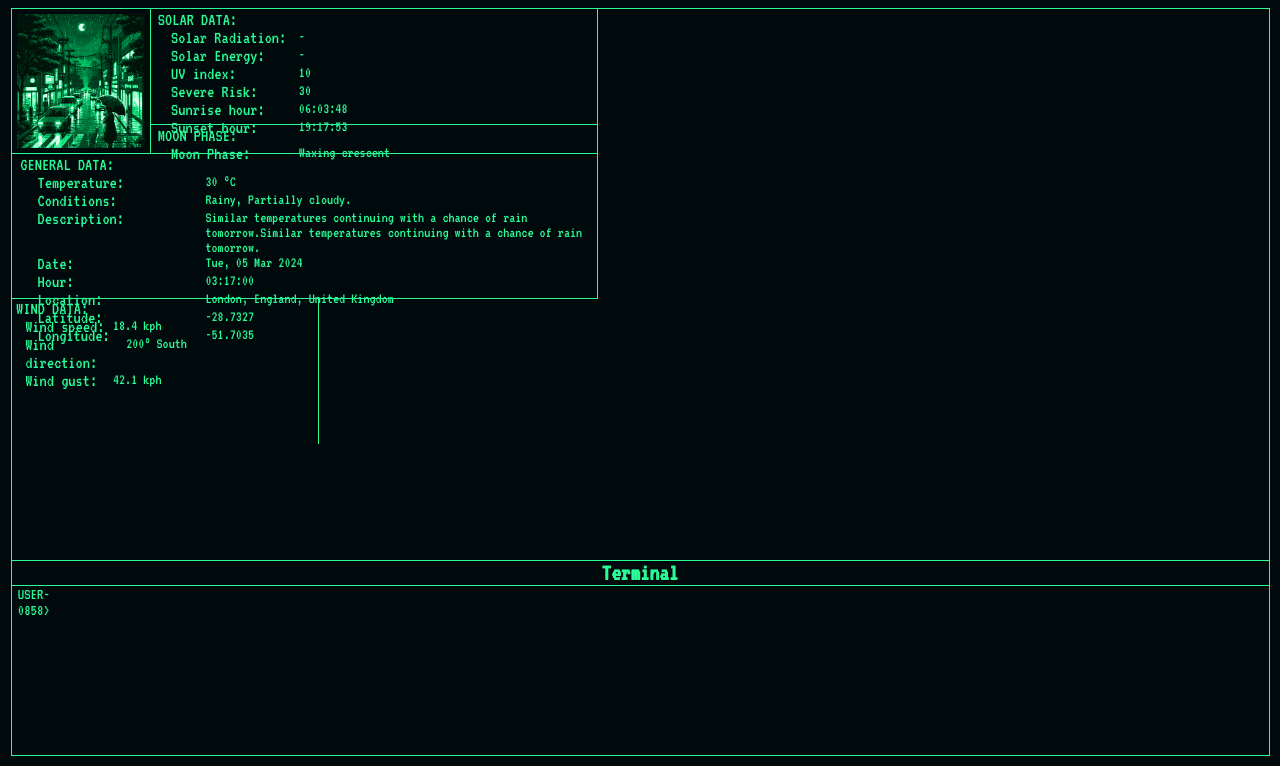
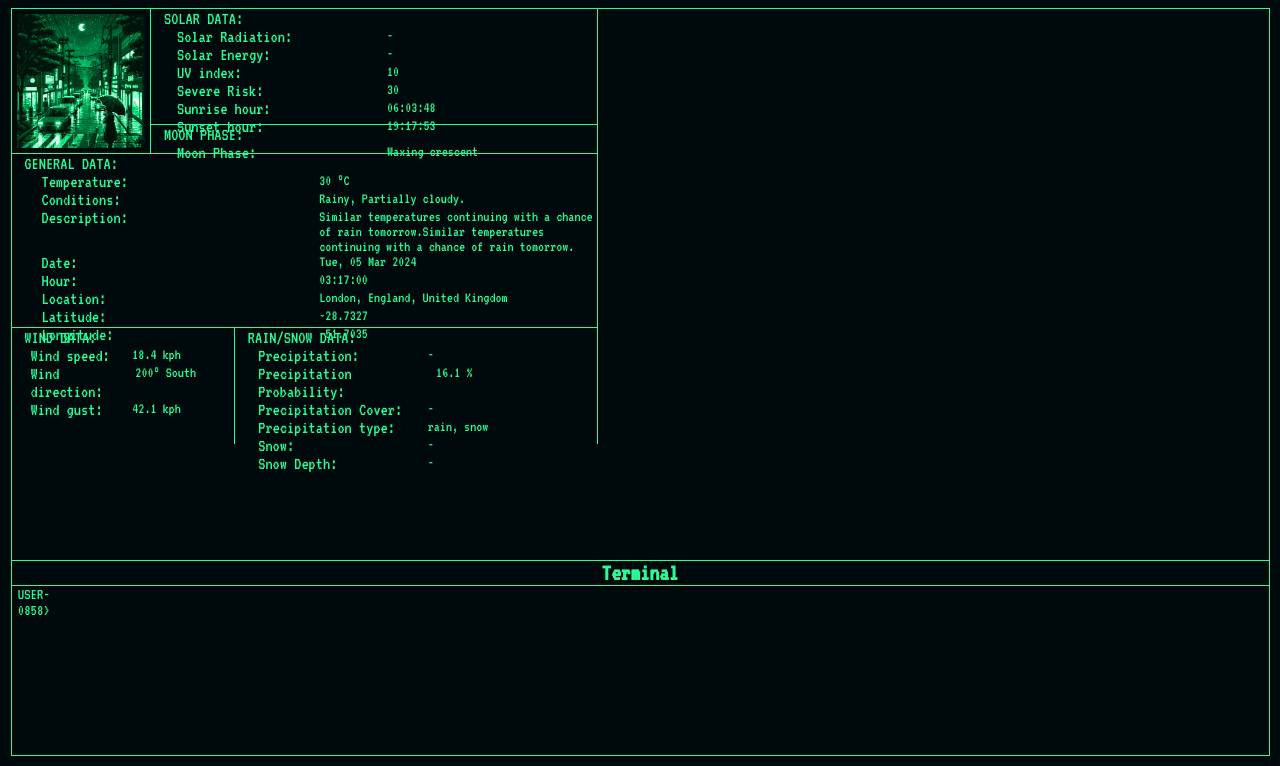
Before and after one commit to GabePalla/universal-weather-forecast-system, a plain HTML site: page index.html in a window 1280 px wide. Shown: the part 34-800 px from the top of the page. Drawn offline with Linux system fonts and the light colour scheme.

Commit message:
Implementation of the rain-snow field

```diff
--- a/conf/weather-data-config.json
+++ b/conf/weather-data-config.json
@@ -51,5 +51,49 @@
             "metric": "",
             "uk": ""
         }
+    ],
+    "rainSnowData" : [
+        {
+            "label": "Precipitation:",
+            "key": "precip",
+            "us": "inches",
+            "metric": "mm",
+            "uk": "mm"
+        },
+        {
+            "label": "Precipitation Probability:",
+            "key": "precipprob",
+            "us": "%",
+            "metric": "%",
+            "uk": "%"
+        },
+        {
+            "label": "Precipitation Cover:",
+            "key": "precipcover",
+            "us": "%",
+            "metric": "%",
+            "uk": "%"
+        },
+        {
+            "label": "Precipitation type:",
+            "key": "preciptype",
+            "us": "",
+            "metric": "",
+            "uk": ""
+        },
+        {
+            "label": "Snow:",
+            "key": "snow",
+            "us": "inches",
+            "metric": "cm",
+            "uk": "cm"
+        },
+        {
+            "label": "Snow Depth:",
+            "key": "snowdepth",
+            "us": "inches",
+            "metric": "cm",
+            "uk": "cm"
+        }
     ]
 }
--- a/index.html
+++ b/index.html
@@ -43,6 +43,12 @@
                 <ul data-wind-data-body></ul>
             </div>
 
+            <div
+                class="rain-snow-data weather-data-container rain-snow-data-container-border default-container">
+                <label>RAIN/SNOW DATA:</label>
+                <ul data-rain-snow-data-body></ul>
+            </div>
+
         </section>
 
         <section class="input-data-container">
--- a/js/weather-data.js
+++ b/js/weather-data.js
@@ -2,6 +2,7 @@ const solarDataBody = document.querySelector('[data-solar-data-body]');
 const moonPhaseDataBody = document.querySelector('[data-moon-phase-data-body]')
 const generalDataBody = document.querySelector('[data-general-data-body]')
 const windDataBody = document.querySelector('[data-wind-data-body]')
+const rainSnowDataBody = document.querySelector('[data-rain-snow-data-body]')
 
 
 const solarDataMook = {
@@ -19,7 +20,7 @@ const moonPhaseDataMook = {
     "moonphase": 'Waxing crescent',
 };
 
-const GeneralDataMook = {
+const generalDataMook = {
     "temp": "30",
     "conditions": "Rainy, Partially cloudy.",
     "description": "Similar temperatures continuing with a chance of rain tomorrow.Similar temperatures continuing with a chance of rain tomorrow.",
@@ -31,10 +32,19 @@ const GeneralDataMook = {
     "datetimeEpoch": 1709608620,
 };
 
-const WindDataMook = {
+const windDataMook = {
     "windgust": 42.1,
     "windspeed": 18.4,
     "winddir": 200,
+};
+
+const rainSnowDataMook = {
+    "precip": 0,
+    "precipprob": 16.1,
+    "precipcover": 0,
+    "preciptype": "rain, snow",
+    "snow": 0,
+    "snowdepth": 0,
 };
 
 function dataGenerator(labelAndKeysList, requestResponse, htmlElement, dataUnit) {
@@ -128,35 +138,35 @@ async function getDataConfiguration() {
 
 function windDirectionDesc(dir) {
 
-    if(dir >= 340 && dir <= 360 || dir >= 0 && dir <= 20) {
+    if (dir >= 340 && dir <= 360 || dir >= 0 && dir <= 20) {
         return "North";
     }
 
-    if(dir > 20 && dir < 70) {
+    if (dir > 20 && dir < 70) {
         return "North/East";
     }
 
-    if(dir >= 70 && dir <= 110) {
+    if (dir >= 70 && dir <= 110) {
         return "East";
     }
 
-    if(dir > 110 && dir < 160) {
+    if (dir > 110 && dir < 160) {
         return "South/East";
     }
 
-    if(dir >= 160 && dir <= 200) {
+    if (dir >= 160 && dir <= 200) {
         return "South";
     }
 
-    if(dir > 200 && dir < 250) {
+    if (dir > 200 && dir < 250) {
         return "South/West";
     }
 
-    if(dir >= 250 && dir <= 290) {
+    if (dir >= 250 && dir <= 290) {
         return "West";
     }
 
-    if(dir > 290 && dir < 340) {
+    if (dir > 290 && dir < 340) {
         return "North/West";
     }
 }
@@ -165,8 +175,9 @@ async function displayDataGenerator() {
     const resultObject = await getDataConfiguration();
     dataGenerator(resultObject['solarData'], solarDataMook, solarDataBody, "metric");
     dataGenerator(resultObject['moonPhase'], moonPhaseDataMook, moonPhaseDataBody, "metric");
-    generalDataGenerator(GeneralDataMook, generalDataBody, "metric", true, "pt-br");
-    windDataGenerator(WindDataMook, windDataBody, "metric");
+    dataGenerator(resultObject['rainSnowData'], rainSnowDataMook, rainSnowDataBody, "metric");
+    generalDataGenerator(generalDataMook, generalDataBody, "metric", true, "pt-br");
+    windDataGenerator(windDataMook, windDataBody, "metric");
 }
 
 displayDataGenerator();
--- a/styles/weather-data.css
+++ b/styles/weather-data.css
@@ -1,5 +1,5 @@
 .weather-data-container {
-    padding: .5% 0px 1% 1.5%;
+    padding: .1vw 0px .5vw 1vw;
     font-size: 1.9vh;
 }
 
@@ -8,6 +8,10 @@
 }
 
 .wind-data-container-border {
+    border-width: 0px 1px 0px 0px;
+}
+
+.rain-snow-data-container-border {
     border-width: 0px 1px 0px 0px;
 }
 
@@ -30,7 +34,7 @@
 
 .weather-data-container li {
     list-style-type: none;
-    width: 70%;
+    width: 50%;
     text-align: left;
 }
 
@@ -52,12 +56,19 @@
     grid-column-start: 1;
     grid-column-end: 22;
     grid-row-start: 6;
-    grid-row-end: 11;
+    grid-row-end: 12;
 }
 
 .wind-data {
     grid-column-start: 1;
-    grid-column-end: 12;
-    grid-row-start: 11;
+    grid-column-end: 9;
+    grid-row-start: 12;
     grid-row-end: 16;
 }
+
+.rain-snow-data {
+    grid-column-start: 9;
+    grid-column-end: 22;
+    grid-row-start: 12;
+    grid-row-end: 16;
+}
```
